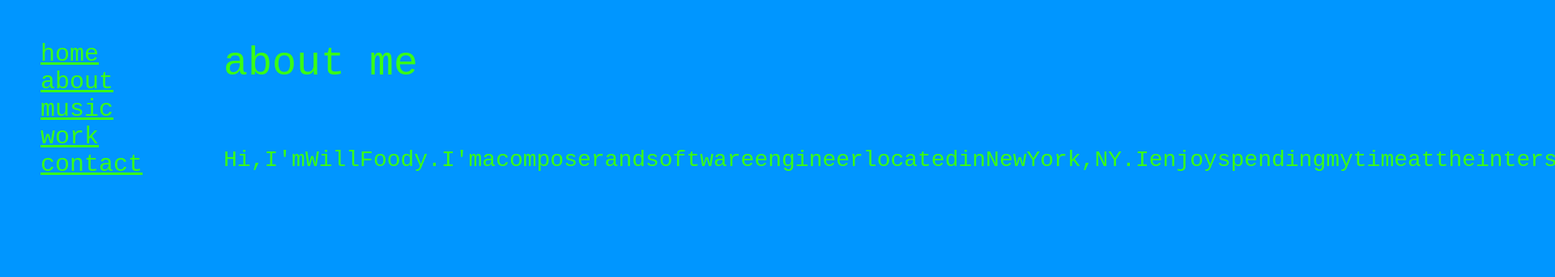
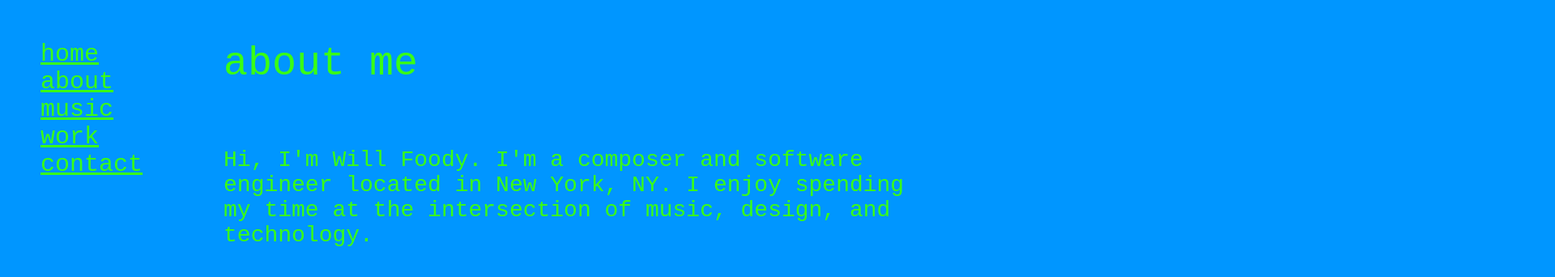
Before and after one commit to wfoody/willfoody, a React (Create React App) app: page /about in a window 1280 px wide. Shown: the top 342 px of the page at 81% size, 1920 px wide, since content can reach past the window. Built offline with nearby package versions, Linux system fonts and the light colour scheme.

Commit message:
Add random colors

```diff
--- a/src/components/About.js
+++ b/src/components/About.js
@@ -1,60 +1,19 @@
-import React, { useState } from "react";
+import React from "react";
 import './styles/about.css';
 import Sidebar from "./Sidebar";
 
-function About() {
-
-  const [color, setColor] = useState('');
-  const [backgroundColor, setBackgroundColor] = useState('');
-
-  function randomColor() {
-      let color = [];
-      for (let i = 0; i < 3; i++) {
-          color.push(Math.floor(Math.random() * 256));
-      }
-      return 'rgb(' + color.join(', ') + ')';
-  };
-
-  const changeColor = () => {
-      setColor(randomColor());
-      setBackgroundColor(randomColor())
-      console.log(randomColor());
-  }
+function About({ color, changeColor }) {
 
   return (
-    <div className="container" style={{backgroundColor: backgroundColor}}>
-      <Sidebar />
+    <div className="container">
+      <Sidebar color={color} changeColor={changeColor} />
       <div className="aboutContainer">
-        <div className="aboutTitle">about me</div>
+        <div className="aboutTitle" onMouseEnter={changeColor} style={{ color: color }}>about me</div>
         <div className="aboutBody">
-          <div onMouseEnter={changeColor} style={{ color: color }}>Hi,</div>
-          <div onMouseEnter={changeColor} style={{ color: color }}>I'm</div>
-          <div onMouseEnter={changeColor} style={{ color: color }}>Will</div>
-          <div onMouseEnter={changeColor} style={{ color: color }}>Foody.</div>
-          <div onMouseEnter={changeColor} style={{ color: color }}>I'm</div>
-          <div onMouseEnter={changeColor} style={{ color: color }}>a</div>
-          <div onMouseEnter={changeColor} style={{ color: color }}>composer</div>
-          <div onMouseEnter={changeColor} style={{ color: color }}>and</div>
-          <div onMouseEnter={changeColor} style={{ color: color }}>software</div>
-          <div onMouseEnter={changeColor} style={{ color: color }}>engineer</div>
-          <div onMouseEnter={changeColor} style={{ color: color }}>located</div>
-          <div onMouseEnter={changeColor} style={{ color: color }}>in</div>
-          <div onMouseEnter={changeColor} style={{ color: color }}>New</div>
-          <div onMouseEnter={changeColor} style={{ color: color }}>York,</div>
-          <div onMouseEnter={changeColor} style={{ color: color }}>NY.</div>
-          <div onMouseEnter={changeColor} style={{ color: color }}>I</div>
-          <div onMouseEnter={changeColor} style={{ color: color }}>enjoy</div>
-          <div onMouseEnter={changeColor} style={{ color: color }}>spending</div>
-          <div onMouseEnter={changeColor} style={{ color: color }}>my</div>
-          <div onMouseEnter={changeColor} style={{ color: color }}>time</div>
-          <div onMouseEnter={changeColor} style={{ color: color }}>at</div>
-          <div onMouseEnter={changeColor} style={{ color: color }}>the</div>
-          <div onMouseEnter={changeColor} style={{ color: color }}>intersection</div>
-          <div onMouseEnter={changeColor} style={{ color: color }}>of</div>
-          <div onMouseEnter={changeColor} style={{ color: color }}>music,</div>
-          <div onMouseEnter={changeColor} style={{ color: color }}>design,</div>
-          <div onMouseEnter={changeColor} style={{ color: color }}>and</div>
-          <div onMouseEnter={changeColor} style={{ color: color }}>technology.</div></div>
+          <div onMouseEnter={changeColor} style={{ color: color }}>
+            Hi, I'm Will Foody. I'm a composer and software engineer located in New York, NY. I enjoy spending my time at the intersection of music, design, and technology.
+          </div>
+        </div>
       </div>
     </div>
   );
--- a/src/components/App.js
+++ b/src/components/App.js
@@ -1,10 +1,42 @@
-import { React } from 'react';
+import { React, useState } from 'react';
 import './styles/app.css';
+import { BrowserRouter, Routes, Route } from 'react-router-dom';
+import Home from './Home';
+import About from './About';
+import Music from './Music';
+import { Contact } from './Contact';
+import Work from './Work';
 
-function App(props) {
+function App() {
+
+  const [color, setColor] = useState('');
+  const [backgroundColor, setBackgroundColor] = useState('');
+
+  function randomColor() {
+      let color = [];
+      for (let i = 0; i < 3; i++) {
+          color.push(Math.floor(Math.random() * 256));
+      }
+      return 'rgb(' + color.join(', ') + ')';
+  };
+
+  const changeColor = () => {
+      setColor(randomColor());
+      setBackgroundColor(randomColor())
+      console.log(randomColor());
+  }
+
   return (
-    <div className='app'>
-      {props.children}
+    <div className='app' style={{backgroundColor: backgroundColor}}>
+      <BrowserRouter>
+        <Routes>
+          <Route path='/' element={<Home color={color} changeColor={changeColor} />} />
+          <Route path='/about' element={<About color={color} changeColor={changeColor} />} />
+          <Route path='/music' element={<Music color={color} changeColor={changeColor} />} />
+          <Route path='/contact' element={<Contact color={color} changeColor={changeColor} />} />
+          <Route path='/work' element={<Work color={color} changeColor={changeColor} />} />
+        </Routes>
+      </BrowserRouter>
     </div>
   );
 }
--- a/src/components/Contact.js
+++ b/src/components/Contact.js
@@ -4,7 +4,7 @@ import 'reactjs-popup/dist/index.css';
 import Sidebar from './Sidebar';
 import './styles/contact.css'
 
-export const Contact = () => {
+export const Contact = ({color, changeColor}) => {
 
   const [name, setName] = useState('');
   const [email, setEmail] = useState('');
@@ -40,20 +40,20 @@ export const Contact = () => {
 
   return (
     <div className="container">
-      <Sidebar />
+      <Sidebar color={color} changeColor={changeColor} />
       <div className='contactContainer'>
-        <div className='contactTitle'>let's connect</div>
+        <div className='contactTitle' onMouseEnter={changeColor} style={{ color: color }}>let's connect</div>
         <form ref={form} onSubmit={sendEmail} className='contactForm'>
           <div className='contactItem'>
-            <label>Name:</label>
+            <label onMouseEnter={changeColor} style={{ color: color }}>Name:</label>
             <input type="text" name="user_name" value={name} onChange={e => setName(e.target.value)} required style={{color: '#f000ff'}} className='contactInput'/>
           </div>
           <div className='contactItem'>
-            <label>Email:</label>
+            <label onMouseEnter={changeColor} style={{ color: color }}>Email:</label>
             <input type="email" name="user_email" value={email} onChange={e => setEmail(e.target.value)} required className='contactInput'/>
           </div>
           <div className='contactItem'>
-            <label>Message:</label>
+            <label onMouseEnter={changeColor} style={{ color: color }}>Message:</label>
             <textarea name="message" className='messageContainer' value={message} onChange={e => setMessage(e.target.value)} required />
           </div>
           <input type="submit" value="Send" className='submitButton' />
--- a/src/components/Home.js
+++ b/src/components/Home.js
@@ -2,12 +2,12 @@ import React from "react";
 import "./styles/home.css";
 import Sidebar from "./Sidebar";
 
-function Home() {
+function Home({color, changeColor}) {
   return (
     <div className="container">
-      <Sidebar />
+      <Sidebar color={color} changeColor={changeColor}/>
       <div className="homeContainer">
-        <div className="nameContainer">will foody</div>
+        <div className="nameContainer" onMouseEnter={changeColor} style={{ color: color }}>will foody</div>
         </div>
     </div>
   );
--- a/src/components/Music.js
+++ b/src/components/Music.js
@@ -2,13 +2,13 @@ import React from "react";
 import Sidebar from "./Sidebar";
 import './styles/music.css'
 
-function Music() {
+function Music({color, changeColor}) {
   return (
     <div className="container">
-      <Sidebar />
+      <Sidebar color={color} changeColor={changeColor} />
       <div className="musicContainer">
-        <div className="musicTitle">music</div>
-        <iframe className="musicPlayer" width="100%" height="450" scrolling="no" frameborder="no" allow="autoplay" src="https://w.soundcloud.com/player/?url=https%3A//api.soundcloud.com/playlists/728970993&color=%23ef40ff&auto_play=false&hide_related=false&show_comments=true&show_user=true&show_reposts=false&show_teaser=true"></iframe>
+        <div className="musicTitle" onMouseEnter={changeColor} style={{ color: color }}><div>music</div></div>
+        <iframe className="musicPlayer" width="100%" height="450" scrolling="no" frameborder="no" allow="autoplay" src="https://w.soundcloud.com/player/?url=https%3A//api.soundcloud.com/playlists/728970993&color=%23ef40ff&auto_play=false&hide_related=false&show_comments=true&show_user=true&show_reposts=false&show_teaser=true"  onMouseEnter={changeColor} style={{ color: color }}></iframe>
       </div>
     </div>
   );
--- a/src/components/Sidebar.js
+++ b/src/components/Sidebar.js
@@ -2,41 +2,22 @@ import React, { useState } from "react";
 import { Link } from "react-router-dom";
 import './styles/sidebar.css'
 
-function Sidebar() {
+function Sidebar({color, changeColor}) {
 
     const [isOpen, setIsOpen] = useState(false);
-    const [color, setColor] = useState("#39FF14");
 
     const handleClick = () => {
         setIsOpen(!isOpen);
     };
 
-
-
-    function randomColor() {
-        let color = [];
-        for (let i = 0; i < 3; i++) {
-            color.push(Math.floor(Math.random() * 256));
-        }
-        return 'rgb(' + color.join(', ') + ')';
-    };
-
-    const changeColor = () => {
-        setColor(randomColor());
-        console.log(randomColor());
-
-    }
-
-
-
     return (
         <div>
             <div className="sidebar">
-                <Link to={"/"} className="sidebarItem" onMouseEnter={changeColor} style={{color: color}}>home</Link>
-                <Link to={"/about"} className="sidebarItem">about</Link>
-                <Link to={"/music"} className="sidebarItem">music</Link>
-                <Link to={"/work"} className="sidebarItem">work</Link>
-                <Link to={"/contact"} className="sidebarItem">contact</Link>
+                <Link to={"/"} className="sidebarItem" onMouseEnter={changeColor} style={{ color: color }}>home</Link>
+                <Link to={"/about"} className="sidebarItem" onMouseEnter={changeColor} style={{ color: color }}>about</Link>
+                <Link to={"/music"} className="sidebarItem" onMouseEnter={changeColor} style={{ color: color }}>music</Link>
+                <Link to={"/work"} className="sidebarItem" onMouseEnter={changeColor} style={{ color: color }}>work</Link>
+                <Link to={"/contact"} className="sidebarItem" onMouseEnter={changeColor} style={{ color: color }}>contact</Link>
             </div>
             <div className="mobileSidebar">
                 <div className="mobileSidebarLink">
--- a/src/components/styles/app.css
+++ b/src/components/styles/app.css
@@ -14,6 +14,7 @@
   font-family: 'Robot Mono', monospace;
   color: #39FF14;
   padding: 50px;
+  height: 100vh;
 }
 
 @media (max-width: 600px) {
--- a/src/index.js
+++ b/src/index.js
@@ -3,27 +3,12 @@ import ReactDOM from 'react-dom/client';
 import './index.css';
 import App from './components/App';
 import reportWebVitals from './reportWebVitals';
-import { BrowserRouter, Routes, Route } from 'react-router-dom';
-import Home from './components/Home';
-import About from './components/About';
-import Music from './components/Music';
-import { Contact } from './components/Contact';
-import Work from './components/Work';
+
 
 const root = ReactDOM.createRoot(document.getElementById('root'));
 root.render(
   <React.StrictMode>
-    <BrowserRouter>
-    <App>
-      <Routes>
-        <Route Component={Home} path='/' />
-        <Route Component={About} path='/about' />
-        <Route Component={Music} path='/music' />
-        <Route Component={Contact} path='/contact' />
-        <Route Component={Work} path='/work' />
-      </Routes>
-    </App>
-    </BrowserRouter>
+    <App />
   </React.StrictMode>
 );
 
```
Also changed, not shown: src/components/Work.js (+11 -8 lines).
